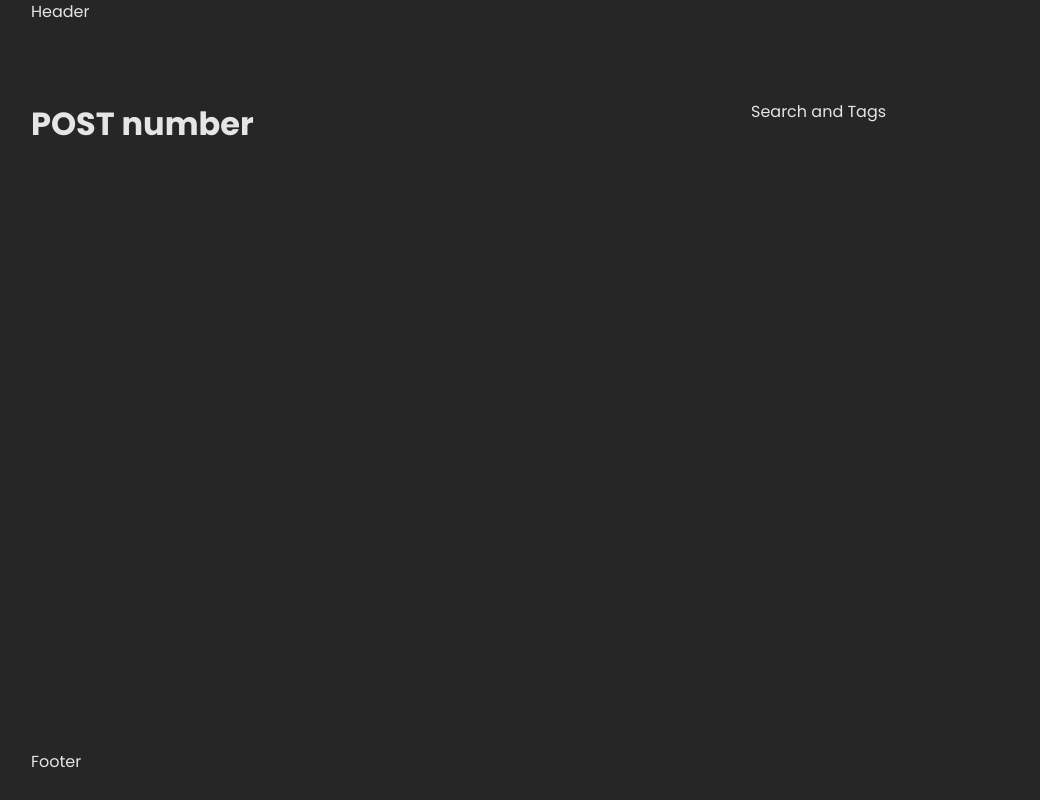
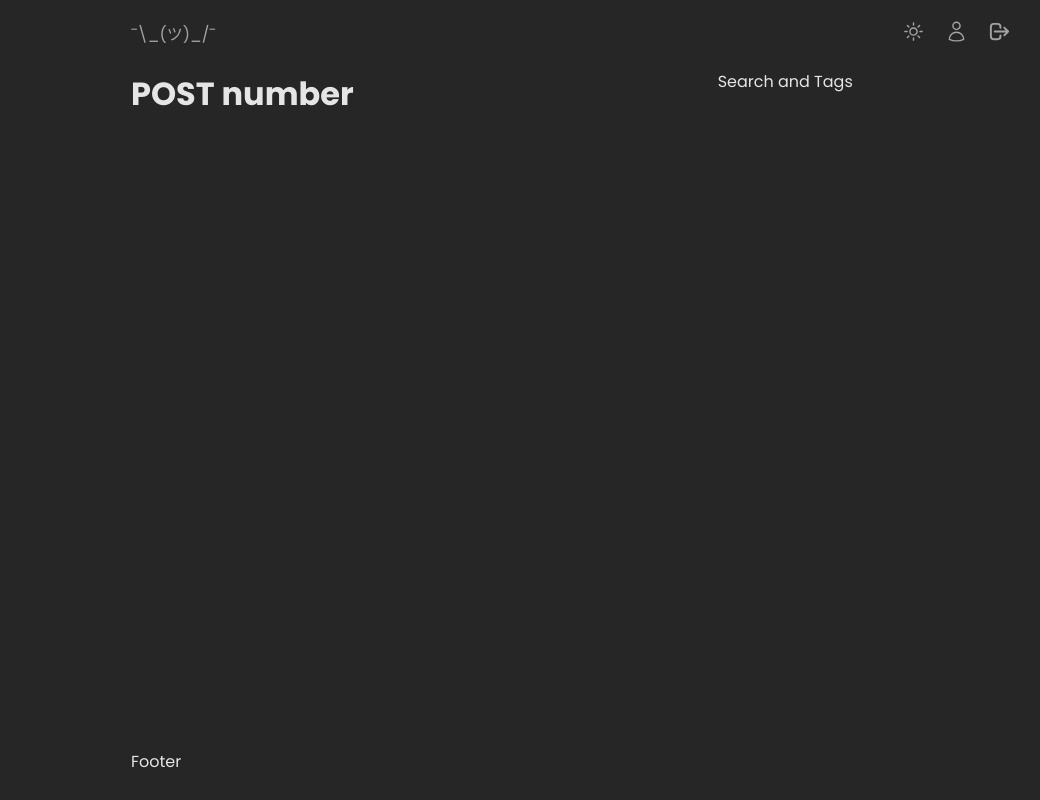
Before and after one commit to fkurusu7/bloggy-ui, a React (Vite) app: page /blog/posts/1 in a window 1280 px wide. Shown: the whole page, without its empty margins (69-1109 px from the left). Built offline with nearby package versions, Linux system fonts and the light colour scheme; a web font is replaced by a local one.

Commit message:
finish layout styles, add blog header layout

```diff
--- a/src/App.tsx
+++ b/src/App.tsx
@@ -29,7 +29,7 @@ function App() {
           <Route path="/signup" element={<UserAuth type="signup" />} />
           {/* BLOG  */}
           <Route element={<BlogAppLayout />}>
-            <Route path="/blog/posts" element={<h1>POSTSSSSS</h1>} />
+            <Route path="/blog" element={<h1>POSTSSSSS</h1>} />
             <Route path="/blog/posts/:postId" element={<h1>POST number</h1>} />
           </Route>
           {/* BLOG ADMIN */}
--- a/src/component/Button.tsx
+++ b/src/component/Button.tsx
@@ -2,7 +2,7 @@ import { ButtonHTMLAttributes } from 'react';
 import { FiLoader } from 'react-icons/fi';
 import { useNavigate } from 'react-router-dom';
 
-type ButtonVariant = 'primary' | 'secondary' | 'danger' | 'ghost' | 'form';
+type ButtonVariant = 'primary' | 'secondary' | 'danger' | 'ghost' | 'form' | 'icon';
 type ButtonType = 'button' | 'submit' | 'reset';
 type ButtonSize = 'small' | 'medium' | 'large';
 
--- a/src/features/blog/BlogAppLayout.tsx
+++ b/src/features/blog/BlogAppLayout.tsx
@@ -1,9 +1,10 @@
 import { Outlet } from 'react-router-dom';
+import BlogHeader from './BlogHeader';
 
 function BlogAppLayout() {
   return (
     <div className="blog__container">
-      <header className="blog__header">Header</header>
+      <BlogHeader />
       <main className="blog__main">
         {/* <section className="blog__main-posts">Posts</section>*/}
         <Outlet />
--- /dev/null
+++ b/src/features/blog/BlogHeader.tsx
@@ -0,0 +1,56 @@
+import { Link, useNavigate } from 'react-router-dom';
+import LightOnDarkToggle from '../../component/LightOnDarkToggle';
+import { HiOutlineUser } from 'react-icons/hi2';
+import { HiOutlineLogout } from 'react-icons/hi';
+import { useAppDipatch } from '../../context/useContextTypes';
+import { signoutSuccess } from '../../context/userSlice';
+import toast from 'react-hot-toast';
+import Button from '../../component/Button';
+
+function BlogHeader() {
+  const navigate = useNavigate();
+
+  const dispatch = useAppDipatch();
+
+  const handleSignout = async () => {
+    try {
+      const response = await fetch('/api/auth/signout', {
+        method: 'POST',
+      });
+      if (response.ok) {
+        dispatch(signoutSuccess());
+        toast.success('Signed out successfully');
+        navigate('/', { replace: true });
+      }
+    } catch (error) {
+      console.log(error);
+      toast.error('Error Signing out');
+    }
+  };
+
+  return (
+    <header className="blog__header">
+      <div className="blog__header-logo">
+        <Link to={'/'}>¯\_(ツ)_/¯</Link>
+      </div>
+
+      <ul className="blog__header-menu">
+        <li>
+          <LightOnDarkToggle />
+        </li>
+        <li>
+          <Button type="button" variant="icon">
+            <HiOutlineUser />
+          </Button>
+        </li>
+        <li>
+          <Button type="button" variant="icon" onClick={handleSignout}>
+            <HiOutlineLogout />
+          </Button>
+        </li>
+      </ul>
+    </header>
+  );
+}
+
+export default BlogHeader;
--- a/src/styles/blog/_blog.scss
+++ b/src/styles/blog/_blog.scss
@@ -1,15 +1,16 @@
+// LAYOUT
 .blog {
   &__container {
     background-color: var(--color-grey-100);
     min-height: 100vh;
 
     display: grid;
-    grid-template-columns: minmax(1rem, 10rem) repeat(3, 1fr) minmax(1rem, 10rem);
-    grid-template-rows: 10rem 1fr 5rem;
+    grid-template-columns: 20rem 3fr 20rem;
+    grid-template-rows: 7rem 1fr 5rem;
   }
 
   &__header {
-    grid-column: 2 / 5;
+    grid-column: 2 / 3;
     grid-row: 1 / 2;
   }
   &__main {
@@ -17,7 +18,7 @@
     display: grid;
     grid-template-columns: 2fr 1fr;
 
-    grid-column: 2 / 5;
+    grid-column: 2 / 3;
     grid-row: 2 / 3;
 
     &-posts {
@@ -28,7 +29,36 @@
     }
   }
   &__footer {
-    grid-column: 2 / 5;
+    grid-column: 2 / 3;
     grid-row: 3 / -1;
   }
 }
+
+// ELEMENTS
+.blog {
+  &__header {
+    display: flex;
+    justify-content: space-between;
+    align-items: center;
+
+    &-logo > a {
+      &:link,
+      &:visited {
+        color: var(--color-grey-500);
+        transition: all 0.3s ease-out;
+      }
+
+      &:hover,
+      &:active {
+        color: var(--color-brand-400);
+        transform: scale(1.1);
+      }
+    }
+
+    &-menu {
+      display: flex;
+      align-items: center;
+      gap: 2rem;
+    }
+  }
+}
--- a/src/styles/components/_button.scss
+++ b/src/styles/components/_button.scss
@@ -24,13 +24,11 @@
   &:active {
     outline: none;
   }
-
   &:disabled {
     cursor: not-allowed;
     opacity: 0.5;
     pointer-events: none;
   }
-
   &:hover {
     opacity: 0.9;
   }
@@ -40,10 +38,10 @@
     background-color: var(--color-grey-400);
     color: var(--color-grey-600);
   }
-  &.secondary {
-  }
-  &.danger {
-  }
+  // &.secondary {
+  // }
+  // &.danger {
+  // }
   &.ghost {
     background-color: transparent;
     color: var(--color-brand-400);
@@ -69,6 +67,33 @@
       transform: scale(0.98);
     }
   }
+
+  &.icon {
+    background-color: transparent;
+    border: none;
+    outline: none;
+    color: var(--color-grey-500);
+    transition: all 0.3s ease-out;
+
+    // override:
+    padding: 0;
+    font-size: 0;
+    & svg {
+      height: 2.3rem;
+      width: 2.3rem;
+    }
+
+    &:hover {
+      color: var(--color-grey-800);
+    }
+
+    &:active,
+    &:focus {
+      outline: none;
+      border: none;
+      transform: scale(1.1);
+    }
+  }
   // VARIANTS
 
   & .spin {
```
